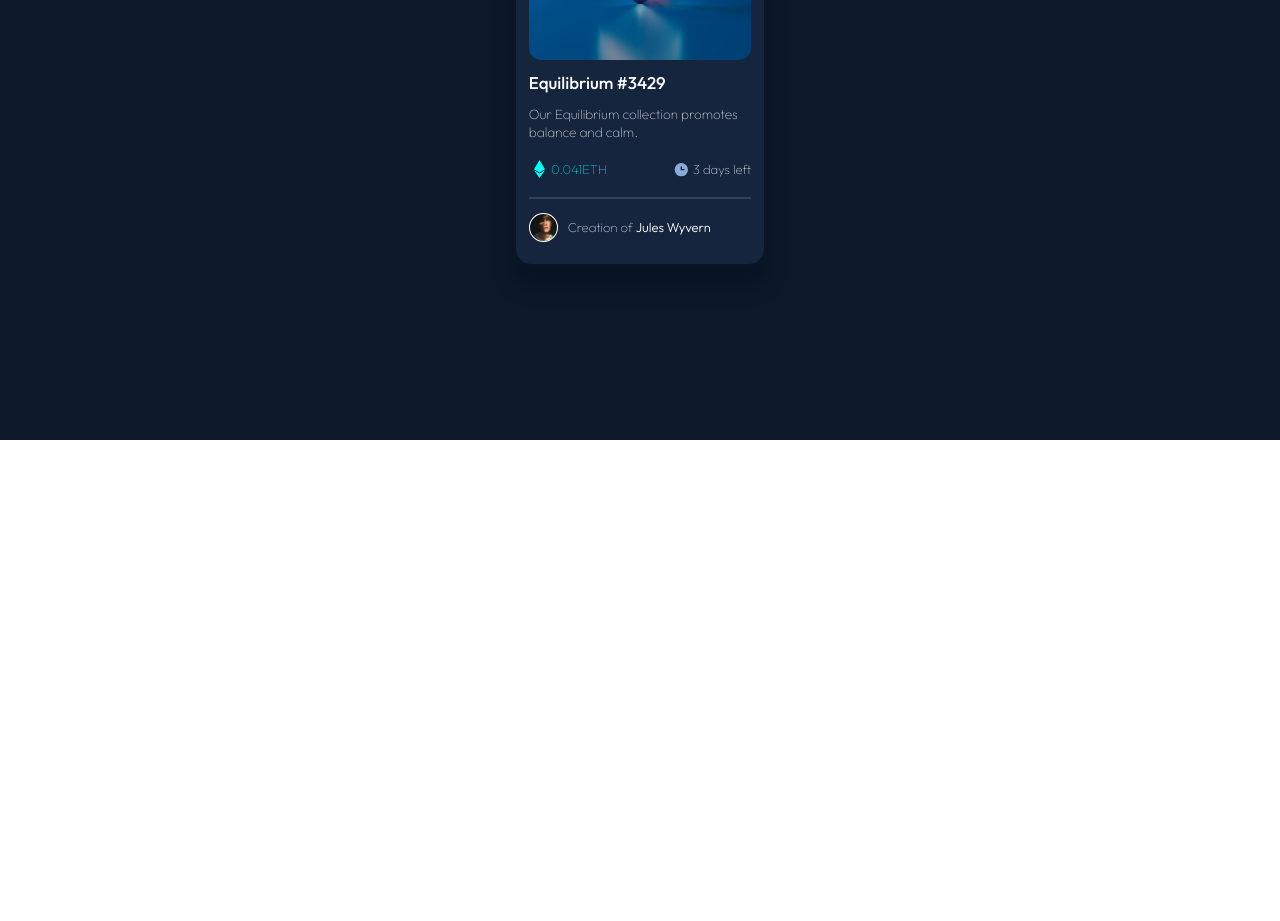
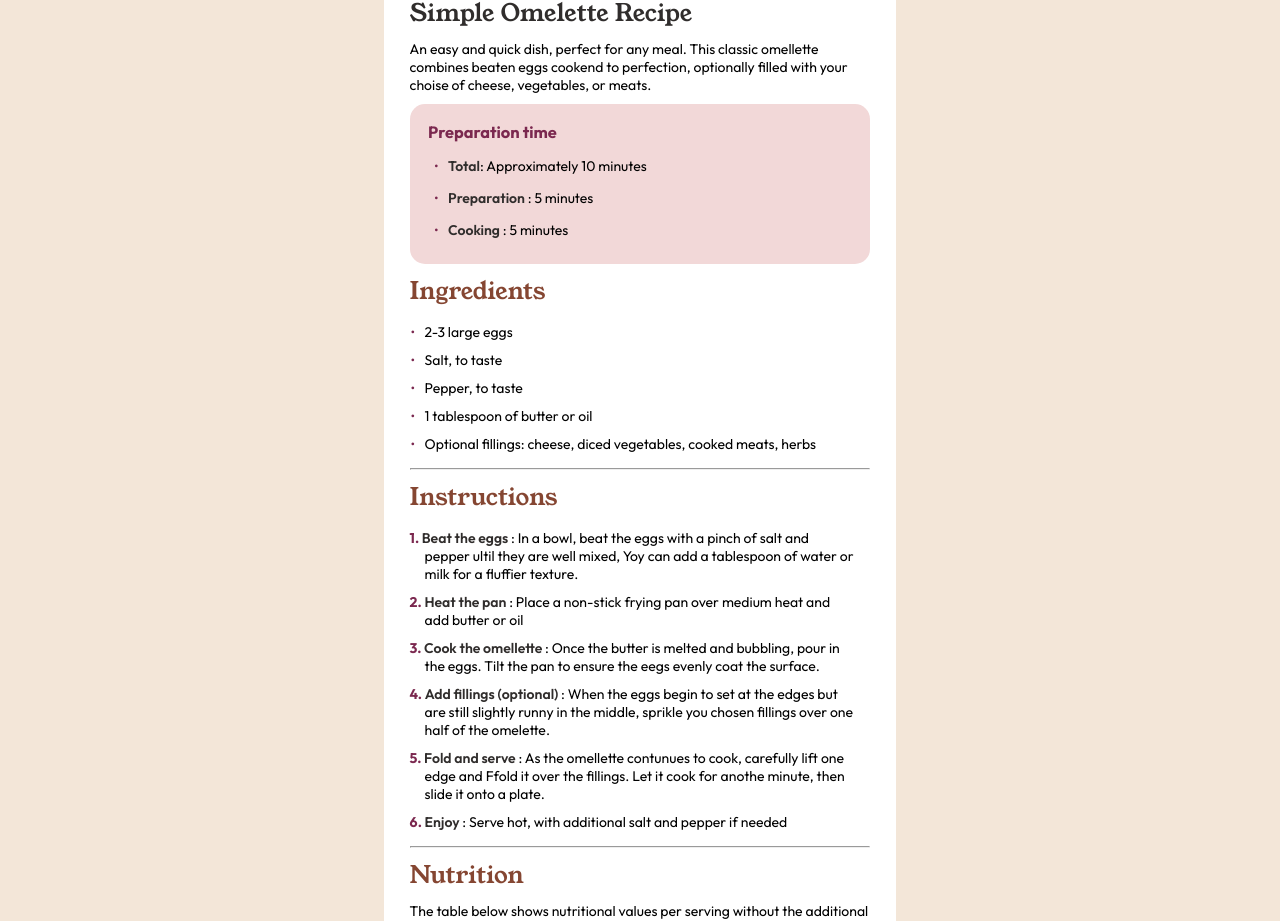
Before and after one commit to DeiviHerreraDiaz09/FrontendTest, a React (Vite) app: page / in a window 1280 px wide. Shown: the part 360-1281 px from the top of the page. Before the commit the page ends 800 px from the top, so only its background shows below. Built offline with nearby package versions, Linux system fonts and the light colour scheme.

Commit message:
FEAT: Success Component Recipe

```diff
--- a/src/assets/CardComponent/CardComponent.css
+++ b/src/assets/CardComponent/CardComponent.css
@@ -97,17 +97,21 @@ h6 {
     font-weight: 100;
 }
 
-p {
+/* DESCOMENTAR ESTA PARTE */
+
+/* p {
     color: hsl(0, 0%, 100%);
     font-size: 13.5px;
     font-weight: 100;
     font-family: "fontCard";
-}
+} */
 
-hr {
+/* DESCOMENTAR ESTA PARTE */
+
+/* hr {
     color: hsl(215, 32%, 27%);
     border: 1px solid;
-}
+} */
 
 /* More Information */
 
--- a/src/assets/OmeletteRecipe/OmeletteRecipe.css
+++ b/src/assets/OmeletteRecipe/OmeletteRecipe.css
@@ -1,3 +1,155 @@
+@font-face {
+    font-family: recipeFamily;
+    src: url("fonts/outfit/Outfit-VariableFont_wght.ttf");
+}
+
+@font-face {
+    font-family: recipeFamily2;
+    src: url("fonts/young-serif/YoungSerif-Regular.ttf");
+}
+
+
 .omeletterecipe {
+    margin: 0;
+    padding: 0;
+    box-sizing: border-box;
+    background-color: hsl(30, 54%, 90%);
+    width: 100%;
+    display: flex;
+    justify-content: center;
+}
+
+p {
+    color: black;
+    font-family: recipeFamily;
+    font-size: 14px;
+    margin-bottom: 10px;
+}
+
+
+.recipe {
+    margin-top: 5rem;
+    margin-bottom: 5rem;
+    width: 40%;
+    border-radius: 15px;
+    background-color: hsl(0, 0%, 100%);
+    padding: 2%;
+}
+
+.recipeImg {
+    width: 100%;
+    height: 15rem;
+    border-radius: 15px;
+    background-image: url("images/image-omelette.jpeg");
+    background-repeat: no-repeat;
+    background-size: cover;
+}
+
+.tittleRecipe {
+    font-family: recipeFamily2;
+    font-weight: 500;
+    color: hsl(24, 5%, 18%);
+    margin-top: 10px;
+    margin-bottom: 10px;
+}
+
+.preparationTime {
+    width: 100%;
+    height: 10rem;
+    border-radius: 15px;
+    background-color: #f2d8d8;
+    padding: 4%;
+    font-family: recipeFamily;
+    font-size: 14px;
+}
+
+.preparationTime>h3 {
+    margin-bottom: 15px;
+    color: hsl(332, 51%, 32%);
+}
+
+.preparationTime>ul {
+    margin-left: 20px;
+    display: flex;
+    flex-direction: column;
+    gap: 14px;
+}
+
+.TitleSection {
+    font-family: recipeFamily2;
+    font-weight: 200;
+    color: hsl(14, 45%, 36%);
+    margin-top: 10px;
+    margin-bottom: 10px;
 
 }
+
+.IngredientsSection {
+    margin: 15px;
+    display: flex;
+    flex-direction: column;
+    gap: 10px;
+    font-family: recipeFamily;
+    font-size: 14px;
+}
+
+.InstructionsSection {
+    margin: 15px;
+    display: flex;
+    flex-direction: column;
+    gap: 10px;
+    font-family: recipeFamily;
+    font-size: 14px;
+}
+
+table {
+    width: 100%;
+    font-family: recipeFamily;
+    font-size: 14px;
+}
+
+td {
+    padding: 10px;
+    text-align: left;
+    font-size: 16px;
+    border-bottom: 1px solid #ccc;
+    font-family: recipeFamily;
+    font-size: 14px;
+}
+
+td:nth-child(2) {
+    font-weight: bold;
+    color: hsl(14, 45%, 36%);
+    font-family: recipeFamily;
+    font-size: 14px;
+}
+
+
+ul {
+    list-style: none;
+}
+
+ul li::before {
+    content: "•";
+    color: hsl(332, 51%, 32%);
+    display: inline-block;
+    width: 1em;
+    margin-left: -1em;
+}
+
+ol li {
+    counter-increment: item;
+    list-style: none;
+}
+
+ol li::before {
+    content: counter(item) ". ";
+    color: hsl(332, 51%, 32%);
+    font-weight: bold;
+    margin-left: -15px;
+}
+
+.spanGray {
+    color: hsl(24, 5%, 18%);
+    font-weight: 600;
+}
--- a/src/assets/OmeletteRecipe/OmeletteRecipe.jsx
+++ b/src/assets/OmeletteRecipe/OmeletteRecipe.jsx
@@ -1,16 +1,104 @@
-"use client";
-import React from 'react';
-import './OmeletteRecipe.css';
-import PropTypes from 'prop-types';
+import "./OmeletteRecipe.css";
 
 const OmeletteRecipe = ({}) => {
-	return (
-		<div className='omeletterecipe'>
- 			OmeletteRecipe works!
- 		</div>
-	);
+  return (
+    <div className="omeletterecipe">
+      <div className="recipe">
+        <div className="recipeImg"></div>
+
+        <h2 className="tittleRecipe">Simple Omelette Recipe</h2>
+
+        <p>
+          An easy and quick dish, perfect for any meal. This classic omellette
+          combines beaten eggs cookend to perfection, optionally filled with
+          your choise of cheese, vegetables, or meats.
+        </p>
+
+        <div className="preparationTime">
+          <h3>Preparation time</h3>
+          <ul>
+            <li>
+              <span className="spanGray">Total</span>: Approximately 10 minutes
+            </li>
+            <li>
+              <span className="spanGray">Preparation </span>: 5 minutes
+            </li>
+            <li>
+              <span className="spanGray">Cooking </span>: 5 minutes
+            </li>
+          </ul>
+        </div>
+
+        <h2 className="TitleSection">Ingredients</h2>
+        <ul className="IngredientsSection">
+          <li>2-3 large eggs</li>
+          <li>Salt, to taste</li>
+          <li>Pepper, to taste</li>
+          <li>1 tablespoon of butter or oil</li>
+          <li>
+            Optional fillings: cheese, diced vegetables, cooked meats, herbs
+          </li>
+        </ul>
+        <hr />
+        <h2 className="TitleSection">Instructions</h2>
+        <ol className="InstructionsSection">
+          <li>
+            <span className="spanGray"> Beat the eggs </span>: In a bowl, beat
+            the eggs with a pinch of salt and pepper ultil they are well mixed,
+            Yoy can add a tablespoon of water or milk for a fluffier texture.
+          </li>
+          <li>
+            <span className="spanGray">Heat the pan </span>: Place a non-stick
+            frying pan over medium heat and add butter or oil
+          </li>
+          <li>
+            <span className="spanGray"> Cook the omellette </span>: Once the
+            butter is melted and bubbling, pour in the eggs. Tilt the pan to
+            ensure the eegs evenly coat the surface.
+          </li>
+          <li>
+            <span className="spanGray">Add fillings (optional) </span>: When the
+            eggs begin to set at the edges but are still slightly runny in the
+            middle, sprikle you chosen fillings over one half of the omelette.
+          </li>
+          <li>
+            <span className="spanGray">Fold and serve </span>: As the omellette
+            contunues to cook, carefully lift one edge and Ffold it over the
+            fillings. Let it cook for anothe minute, then slide it onto a plate.
+          </li>
+          <li>
+            <span className="spanGray">Enjoy </span>: Serve hot, with additional
+            salt and pepper if needed
+          </li>
+        </ol>
+        <hr />
+        <h2 className="TitleSection">Nutrition</h2>
+        <p>
+          The table below shows nutritional values per serving without the
+          additional fillings
+        </p>
+
+        <table>
+          <tr>
+            <td>Calories</td>
+            <td>277kcal</td>
+          </tr>
+          <tr>
+            <td>Carbs</td>
+            <td>0g</td>
+          </tr>
+          <tr>
+            <td>Protein</td>
+            <td>20g</td>
+          </tr>
+          <tr>
+            <td>Fat</td>
+            <td>22g</td>
+          </tr>
+        </table>
+      </div>
+    </div>
+  );
 };
 
-OmeletteRecipe.propTypes = {};
-
 export default OmeletteRecipe;
--- a/src/main.jsx
+++ b/src/main.jsx
@@ -2,10 +2,13 @@ import React from 'react'
 import ReactDOM from 'react-dom/client'
 import QrCode from './assets/QrCode/QrCode.jsx' // COMPONENT QR
 import CardComponent from './assets/CardComponent/CardComponent.jsx' // COMPONENT CARD
+import OmeletteRecipe from './assets/OmeletteRecipe/OmeletteRecipe.jsx' // COMPONENT RECIPE - OMELETTE
 
 ReactDOM.createRoot(document.getElementById('root')).render(
   <React.StrictMode>
     {/* <QrCode /> */}
-    <CardComponent></CardComponent>
+    {/* <CardComponent/> */}
+    <OmeletteRecipe/>
+
   </React.StrictMode>,
 )
```
